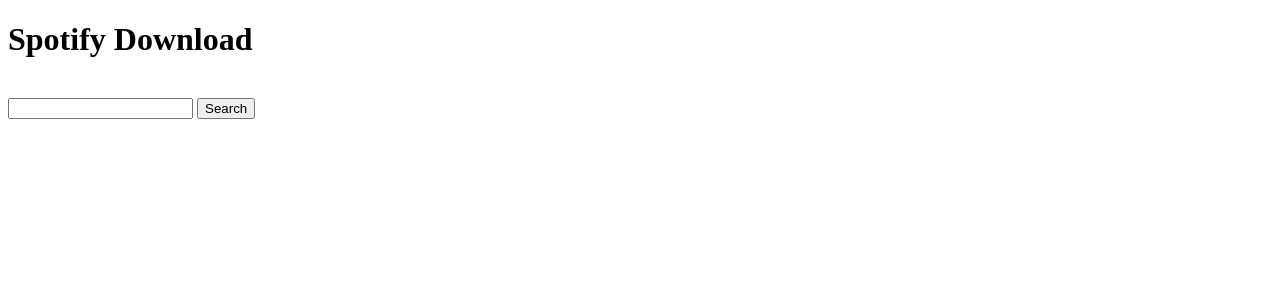
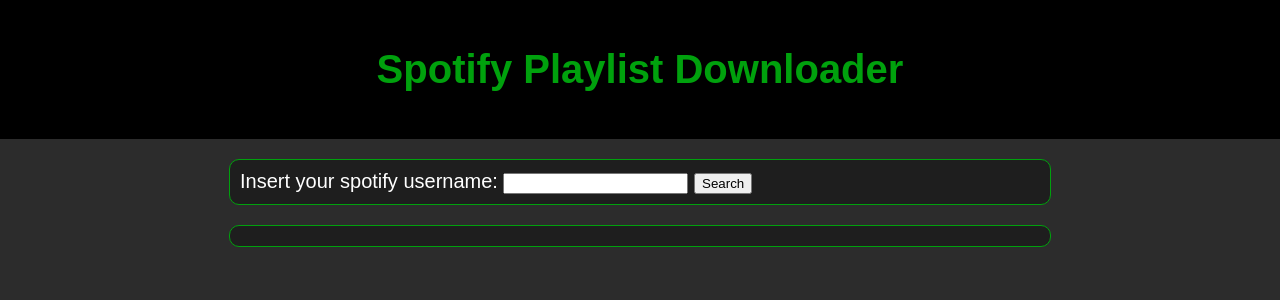
Before and after one commit to KGMboi/Playlist-downloader, a Flask app: page / in a window 1280 px wide. Shown: the top 300 px of the page. Run offline with Flask 3, Linux system fonts and the light colour scheme.

Commit message:
Frontend advancement

```diff
--- /dev/null
+++ b/static/test.css
@@ -0,0 +1,72 @@
+header {
+    background-color: black;
+    padding: 20px;
+    text-align: center;
+}
+
+body {
+    font-family: poppins, sans-serif;
+    font-size: 20px;
+    color: white;
+    margin: 0;
+    padding: 0;
+    background-color: #2c2c2c;
+}
+
+h1 {
+    color: #00a10d;
+}
+
+#search {
+    margin: 20px auto;
+    padding: 10px;
+    background-color: #1e1e1e;
+    border: 1px solid #00a10d;
+    border-radius: 10px;
+    max-width: 800px;
+}
+
+#display {
+    margin: 20px auto;
+    padding: 10px;
+    background-color: #1e1e1e;
+    border: 1px solid #00a10d;
+    border-radius: 10px;
+    max-width: 800px;
+}
+
+#display div {
+    margin-bottom: 15px;
+    padding: 10px;
+    background-color: #333;
+    border-radius: 5px;
+}
+
+#display img {
+    max-width: 100px;
+    border-radius: 5px;
+    margin-right: 10px;
+}
+
+#display h2 {
+    color: #00ff00;
+    margin: 5px 0;
+}
+
+#display p {
+    margin: 5px 0;
+    color: #ccc;
+}
+
+#display button {
+    background-color: #00a10d;
+    color: white;
+    border: none;
+    padding: 5px 10px;
+    border-radius: 5px;
+    cursor: pointer;
+}
+
+#display button:hover {
+    background-color: #007a0a;
+}
--- /dev/null
+++ b/static/test.js
@@ -0,0 +1,65 @@
+
+const client_id = "8990dec5bcb04b5ca5ca645f5d97b0c2"
+const client_secret = "8597d095699444ba8dcdfa9821cbf0e1"
+
+
+let acces_token = ""
+
+
+document.addEventListener("DOMContentLoaded", async () => {
+
+  const authHeader = btoa(`${client_id}:${client_secret}`)
+
+  const promesa = await fetch("https://accounts.spotify.com/api/token", {
+    method: "POST",
+    headers: {
+      "Authorization": `Basic ${authHeader}`,
+      "Content-Type": "application/x-www-form-urlencoded",
+    },
+    body: "grant_type=client_credentials",
+  });
+
+
+  let response = await promesa.json()
+
+  console.log(response)
+  acces_token = response
+
+
+
+})
+async function searchPlaylist() {
+  let username = document.getElementById('username').value
+
+  const promesa = await fetch(`https://api.spotify.com/v1/users/${username}/playlists`, {
+    headers: { "Authorization": `Bearer ${acces_token.access_token}` },
+  });
+
+  let playlists = await promesa.json()
+
+
+  console.log(playlists)
+  let display = document.getElementById('display')
+
+  if (playlists == null || playlists.items.length == 0) {
+    display.innerHTML = "<h2>No hay playlists</h2>"
+  }
+  else {
+    for (let playlist of playlists.items) {
+
+      let innerDisplay = document.createElement('div')
+      innerDisplay.innerHTML =
+        `<img src="${playlist.images[0].url}" alt="">
+        <h2>${playlist.name} ${playlist.owner}</h2>
+        <p id="url">${playlist.external_urls.spotify}</p>
+        <p>Tracks: ${playlist.tracks.total} </p>
+        <button onclick="">Download</button>`
+
+
+
+      display.appendChild(innerDisplay)
+    };
+  }
+
+  // console.log(respuesta)
+}
--- a/templates/test.html
+++ b/templates/test.html
@@ -1,18 +1,26 @@
 <!DOCTYPE html>
 <html lang="en">
+
 <head>
     <meta charset="UTF-8">
     <meta name="viewport" content="width=device-width, initial-scale=1.0">
-    <title>Document</title>
-    <script src="{{url_for('static',filename = 'index.js')}}"></script>
+    <title>Spotify Dwnld</title>
+    <link rel="stylesheet" href="{{url_for('static',filename = 'test.css')}}">
+    <script src="{{url_for('static',filename = 'test.js')}}"></script>
 </head>
+
+<header>
+    <h1>Spotify Playlist Downloader</h1>
+</header>
+
 <body>
-    <h1>Spotify Download</h1>
-    <br>
+    <div id="search">
+        <label>Insert your spotify username:</label>
+        <input type="text" id="username">
+        <button onclick="searchPlaylist()"> Search </button>
+    </div>
 
-    <input type="text" id="username">
-    <button onclick="searchPlaylist()"> Search </button>
+    <div id="display"></div>
+</body>
 
-    <div id = "display"></div>
-</body>
 </html>
```
Also changed, not shown: static/index.js (deleted, +0 -59 lines).
